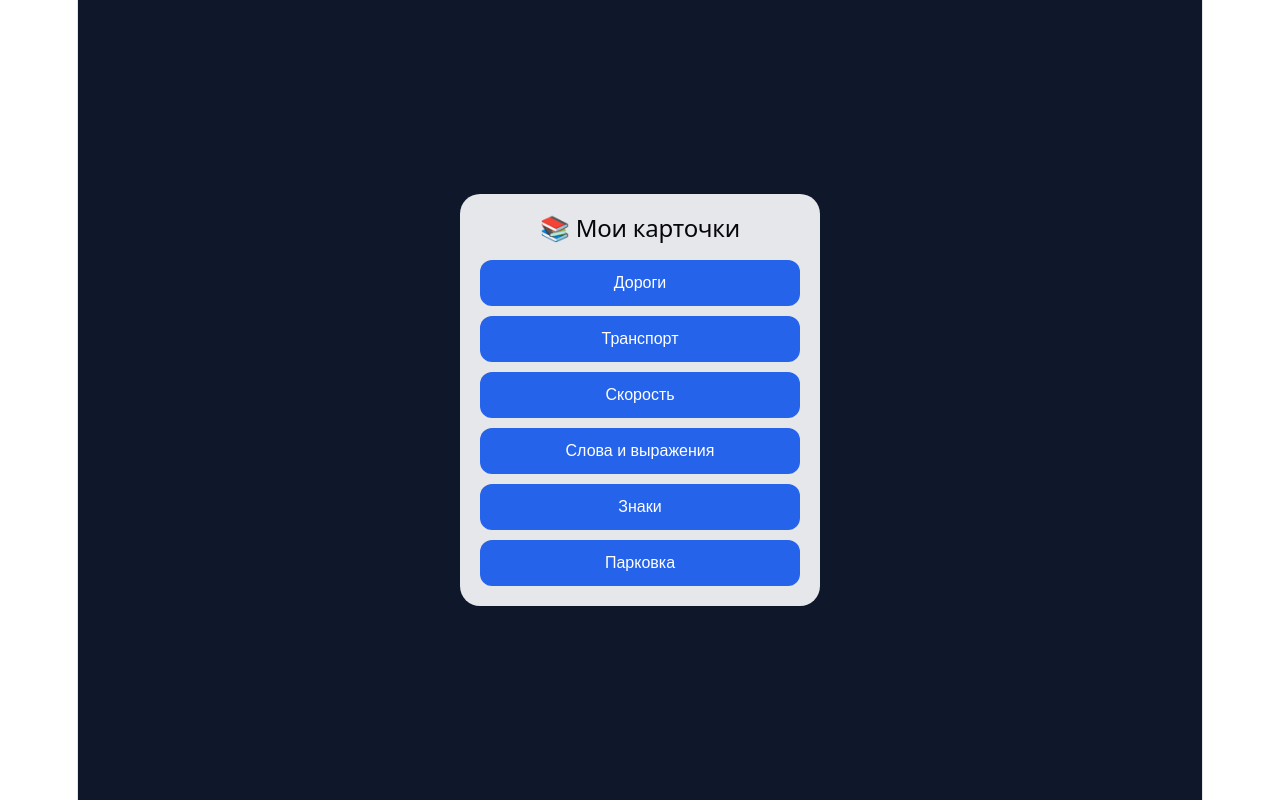
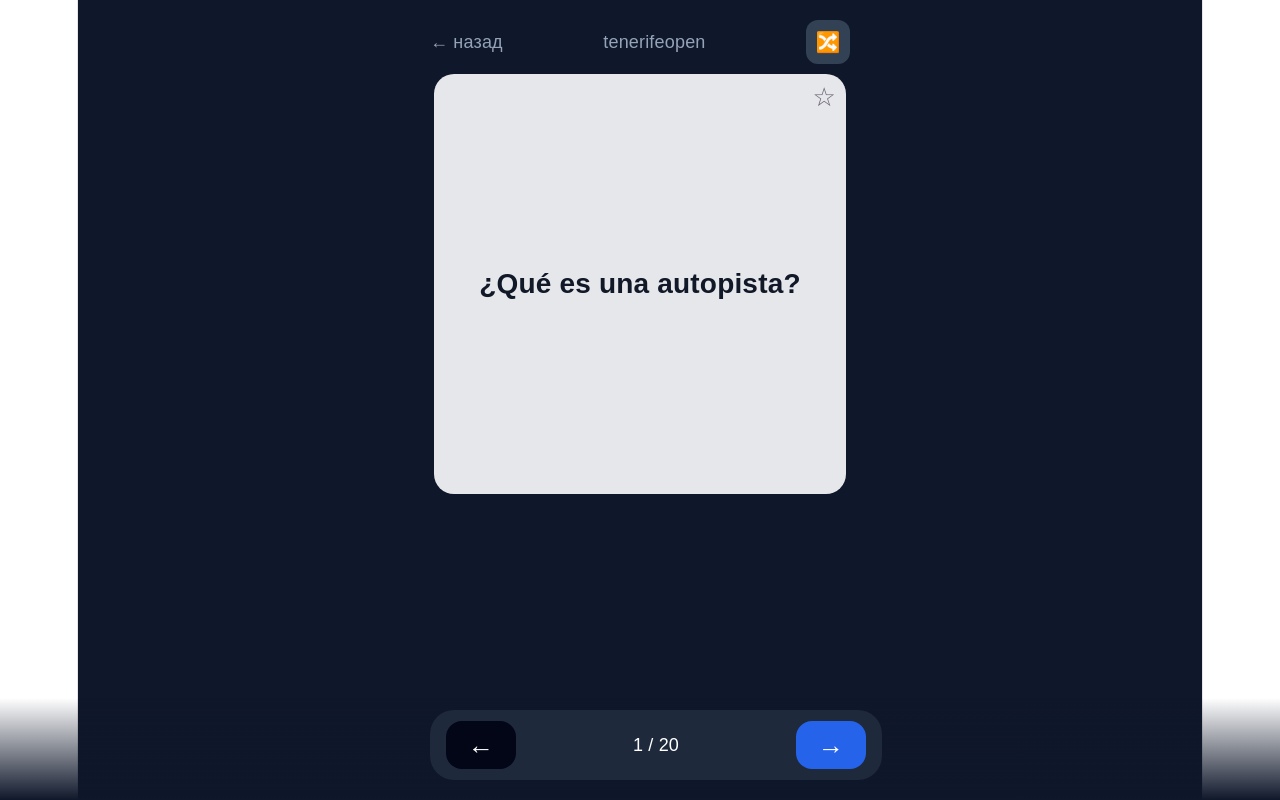
Before and after one commit to tenerifeopen/dgt-flashcards, a React (Vite) app: page / in a window 1280 px wide. Both pictures are taken after a click on the button "Дороги". Built offline with nearby package versions, Linux system fonts and the light colour scheme; no server answers.

Commit message:
update cards

```diff
--- a/src/App.jsx
+++ b/src/App.jsx
@@ -1,13 +1,14 @@
-import { useEffect, useState } from "react";
+import { useState } from "react";
 
 const topics = [
-  { name: "Дороги", file: "/roads.txt" },
-  { name: "Транспорт", file: "/vehicles.txt" },
-  { name: "Скорость", file: "/speed.txt" },
-  { name: "Слова и выражения", file: "/words.txt" },
-  { name: "Знаки", file: "/signs.txt" },
-  { name: "Парковка", file: "/parking.txt" }
+  { name: "Дороги", file: "/cards/roads.txt" },
+  { name: "Транспорт", file: "/cards/vehicles.txt" },
+  { name: "Скорость", file: "/cards/speed.txt" },
+  { name: "Слова и выражения", file: "/cards/words.txt" },
+  { name: "Знаки", file: "/cards/signs.txt" },
+  { name: "Парковка", file: "/cards/parking.txt" }
 ];
+
 export default function App() {
   const [screen, setScreen] = useState("menu");
   const [cards, setCards] = useState([]);
@@ -32,15 +33,20 @@ export default function App() {
         setIndex(0);
         setShow(false);
         setScreen("cards");
+      })
+      .catch(() => {
+        alert("Ошибка загрузки файла");
       });
   };
 
-  const toggleFavorite = () => {
-    const current = cards[index].question;
-    if (favorites.includes(current)) {
-      setFavorites(favorites.filter(f => f !== current));
+  const toggleFavorite = (e) => {
+    e.stopPropagation();
+    const q = cards[index].question;
+
+    if (favorites.includes(q)) {
+      setFavorites(favorites.filter(f => f !== q));
     } else {
-      setFavorites([...favorites, current]);
+      setFavorites([...favorites, q]);
     }
   };
 
@@ -126,7 +132,6 @@ export default function App() {
 
         <div>tenerifeopen</div>
 
-        {/* 🔀 */}
         <button
           onClick={shuffle}
           style={{
@@ -143,15 +148,13 @@ export default function App() {
         </button>
       </div>
 
-      {/* КОНТЕЙНЕР */}
+      {/* КАРТОЧКА */}
       <div style={{
         width: "100%",
         maxWidth: 420,
         padding: "0 4px",
         boxSizing: "border-box"
       }}>
-
-        {/* КАРТОЧКА */}
         <div style={{
           width: "100%",
           height: "calc(100vh - 240px)",
@@ -174,16 +177,13 @@ export default function App() {
 
             {/* ⭐ */}
             <div
-              onClick={(e) => {
-                e.stopPropagation();
-                toggleFavorite();
-              }}
+              onClick={toggleFavorite}
               style={{
                 position: "absolute",
                 top: 10,
                 right: 10,
-                fontSize: 24,
-                zIndex: 2
+                fontSize: 26,
+                zIndex: 5
               }}
             >
               {favorites.includes(cards[index].question) ? "⭐" : "☆"}
@@ -238,7 +238,6 @@ export default function App() {
 
           </div>
         </div>
-
       </div>
 
       {/* НИЖНЯЯ ПАНЕЛЬ */}
@@ -264,7 +263,7 @@ export default function App() {
 
           <button onClick={() => {
             setShow(false);
-            setIndex((i) => (i - 1 + cards.length) % cards.length);
+            setIndex(i => (i - 1 + cards.length) % cards.length);
           }} style={{
             width: 70,
             height: 48,
@@ -281,7 +280,7 @@ export default function App() {
 
           <button onClick={() => {
             setShow(false);
-            setIndex((i) => (i + 1) % cards.length);
+            setIndex(i => (i + 1) % cards.length);
           }} style={{
             width: 70,
             height: 48,
```
Also changed, not shown: public/cards.txt (deleted).
